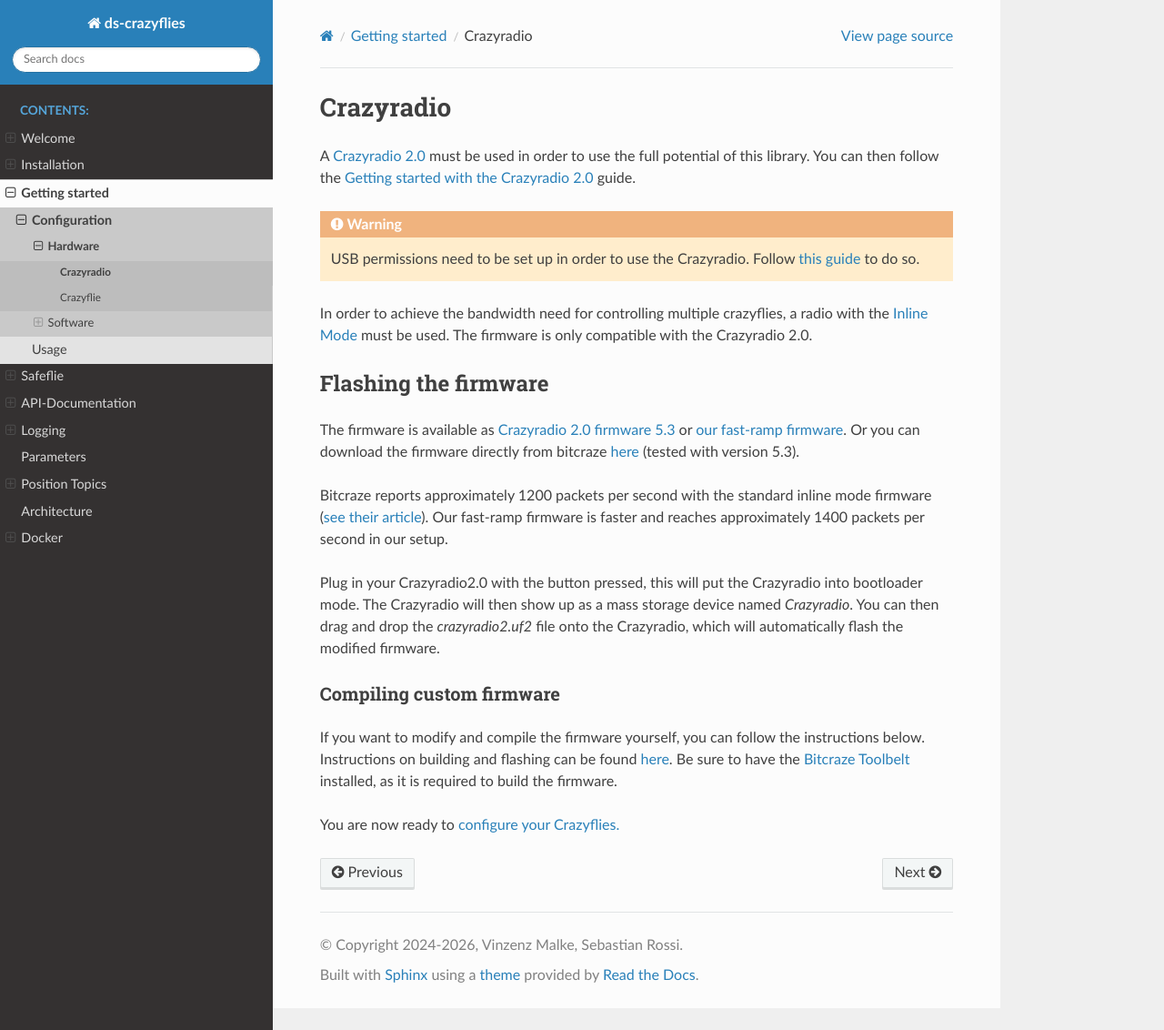
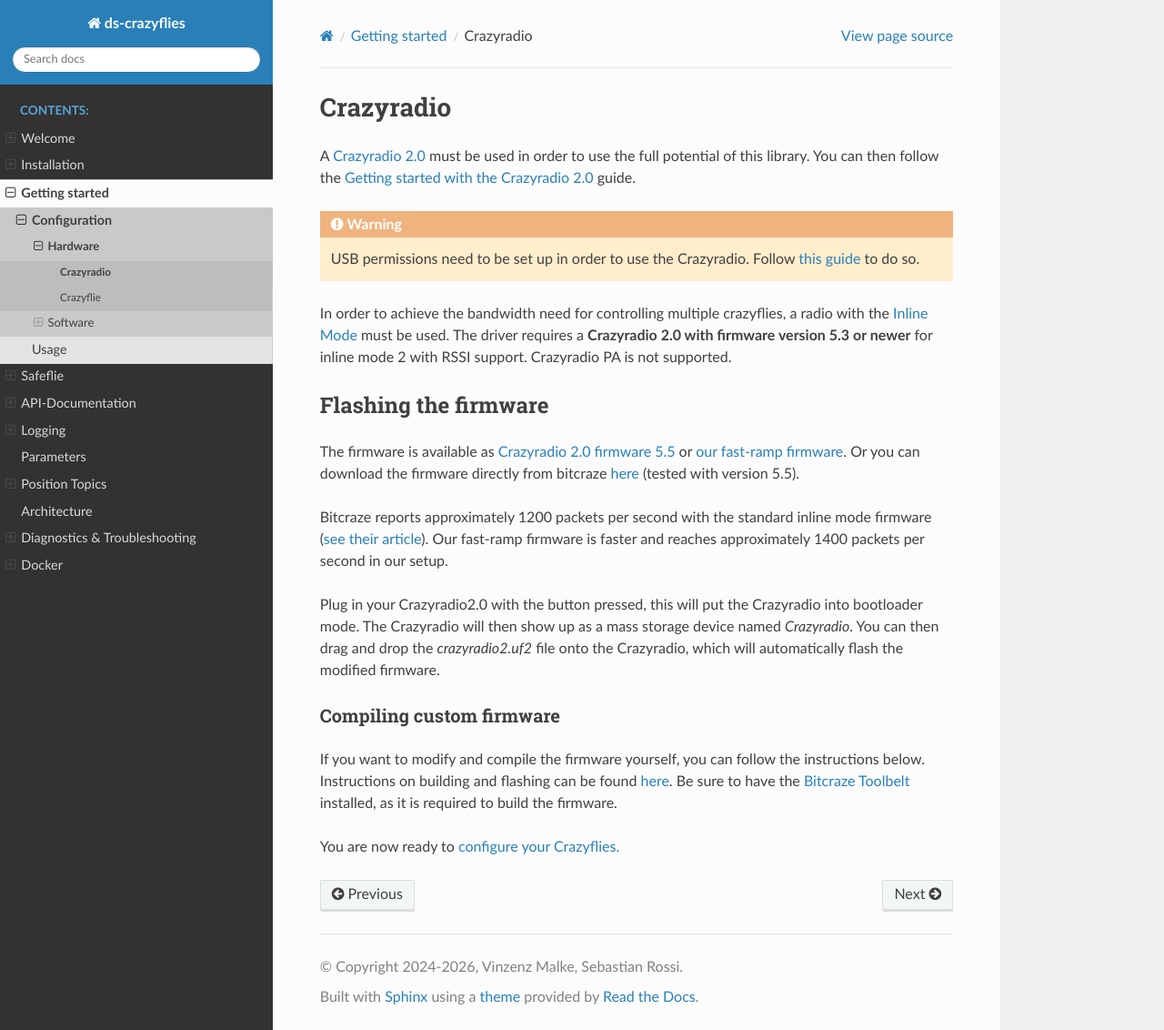
Before and after one commit to DynamicSwarms/ds-crazyflies, a Sphinx documentation site: the page built from docs/crazyradio.rst, in a window 1280 px wide and 1132 px high. Shown: the whole window at 91% size. Built offline with Sphinx 7.4.7 and the Read the Docs theme 3.1.0, drawn with Linux system fonts in a browser that asks for light colours.

Commit message:
updated docs for 3.1

```diff
--- a/docs/crazyradio.rst
+++ b/docs/crazyradio.rst
@@ -19,13 +19,14 @@ You can then follow  the `Getting started with the Crazyradio 2.0 <https://www.b
 
 
 In order to achieve the bandwidth need for controlling multiple crazyflies, a radio with the `Inline Mode <https://www.bitcraze.io/2025/12/new-crazyradio-2-0-swarm-optimized-firmware-5-1/>`_ must be used.
-The firmware is only compatible with the Crazyradio 2.0.
+The driver requires a **Crazyradio 2.0 with firmware version 5.3 or newer**
+for inline mode 2 with RSSI support. Crazyradio PA is not supported.
 
 Flashing the firmware
 -----------------------------
 
-The firmware is available as `Crazyradio 2.0 firmware 5.3 <https://github.com/DynamicSwarms/crazyflie_hardware/blob/0a0182e26316b998419810ae96dc650482e3df4c/crazyradio_firmware/crazyradio2-5.3.uf2>`_ or `our fast-ramp firmware <https://github.com/DynamicSwarms/crazyflie_hardware/blob/0a0182e26316b998419810ae96dc650482e3df4c/crazyradio_firmware/crazyradio2-inline-fast-ramp.uf2>`_.
-Or you can download the firmware directly from bitcraze `here <https://github.com/bitcraze/crazyradio2-firmware>`_ (tested with version 5.3).
+The firmware is available as `Crazyradio 2.0 firmware 5.5 <https://github.com/DynamicSwarms/crazyflie_hardware/blob/f862a59cfe25958f203ad0bd46845bdd93d39540/crazyradio_firmware/crazyradio2-5.5.uf2>`_ or `our fast-ramp firmware <https://github.com/DynamicSwarms/crazyflie_hardware/blob/f862a59cfe25958f203ad0bd46845bdd93d39540/crazyradio_firmware/crazyradio2-inline-fast-ramp.uf2>`_.
+Or you can download the firmware directly from bitcraze `here <https://github.com/bitcraze/crazyradio2-firmware>`_ (tested with version 5.5).
 
 Bitcraze reports approximately 1200 packets per second with the standard inline mode firmware (`see their article <https://www.bitcraze.io/2025/12/new-crazyradio-2-0-swarm-optimized-firmware-5-1/>`_).
 Our fast-ramp firmware is faster and reaches approximately 1400 packets per second in our setup.
--- a/docs/index.rst
+++ b/docs/index.rst
@@ -14,6 +14,7 @@ Dynamic Swarms Crazyflies
    parameters
    position_topics
    architecture
+   diagnostics
    docker
 
 Start your journey with ``Dynamic Swarms Crazyflies`` by reading :doc:`welcome`.
--- a/docs/usage.rst
+++ b/docs/usage.rst
@@ -77,9 +77,6 @@ Hardware
     When `hardware` is selected it is necessary to set the `radio_channels` argument:
     If using external tracking (e.g. Vicon, OptiTrack), set `tracked:=true`.
 
-    .. Note::
-        Currently OptiTrack compilation is broken. Only Vicon is currently supprted.
-
     .. code-block:: bash
 
         ros2 launch crazyflies framework.launch.py backend:=hardware radio_channels:=[80] tracked:=false
--- a/docs/welcome.rst
+++ b/docs/welcome.rst
@@ -18,6 +18,12 @@ The `Crazyswarm 2 <https://imrclab.github.io/crazyswarm2/>`_ implementation did
 This package not only allows to control real Crazyflies, but also provides a lightweight simulation (which was tested with up to 80 Crazyflies) as well as a software in the loop (SITL) simulation.
 The SITL simulation runs the Crazyflie firmware in a simulation environment, which allows for comprehensive testing of code before deploying it to real Crazyflies. It is based on [CrazySim]_.
 The quadcopter model used for the simulations is derived from [Flightmare]_.
+
+.. raw:: html
+
+    <div style="position: relative; padding-bottom: 56.25%; margin-bottom: 20pt; height: 0; overflow: hidden; max-width: 100%;">
+        <iframe src="https://www.youtube.com/embed/aocCOKzFMVU?list=PLEyAYokNtOfw" title="DynamicSwarms Crazyflies video" loading="lazy" frameborder="0" allowfullscreen style="position: absolute; top: 0; left: 0; width: 100%; height: 100%;"></iframe>
+    </div>
 
 The following was created using our modified version of `Crazyswarm <https://crazyswarm.readthedocs.io/en/latest/>`_.
 
```
Also changed, not shown: docs/diagnostics.rst (added, +86 -0 lines), 1 other file.
